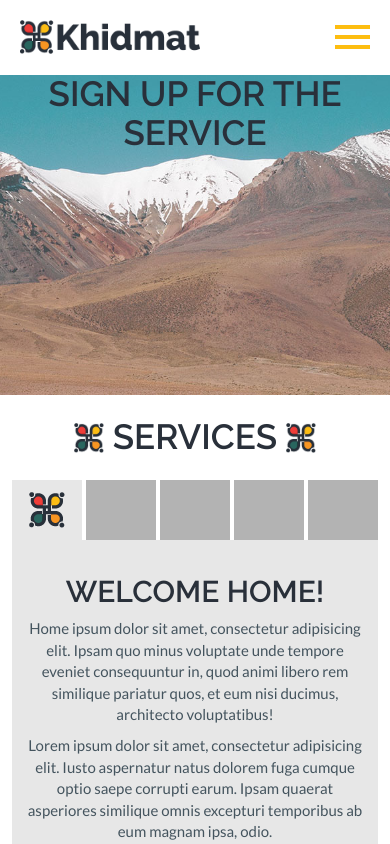
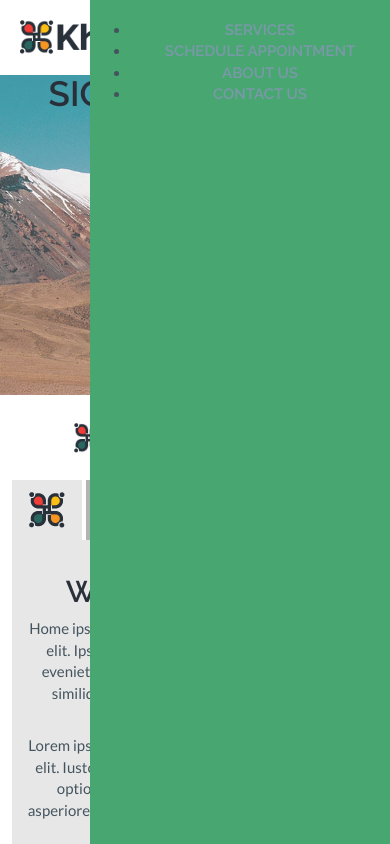
Before and after one commit to mghani101/Khidmat, a plain HTML site: page index.html in a window 390 px wide. Both pictures are taken after a click on the element 352 px from the left and 60 px from the top of the page. Shown: the top 844 px of the page. Drawn offline with nearby package versions, Linux system fonts and the light colour scheme.

Commit message:
sidebar menu slide in

```diff
--- a/css/style.css
+++ b/css/style.css
@@ -62,6 +62,10 @@ p {
 }
 
 #top-nav .navbar-small {
+	display: none;
+}
+
+.navbar-sibebar {
 	display: none;
 }
 
@@ -401,7 +405,7 @@ h1.k-icon-label {
 		display: inline-block;
 		float: right;
 		margin-right: 20px;
-		margin-top: 20px;
+		padding: 20px 0px 20px 0px;
 		cursor: pointer;
 	}
 
@@ -436,6 +440,28 @@ h1.k-icon-label {
 		margin-bottom: 6px;
 	}
 
+	div.navbar-sibebar {
+	  width: 300px;
+	  height: 100%;
+	  background-color: #48a770;
+	  position: absolute;
+	  top: 0;
+	  right: 0;
+	  padding: 20px 0;
+		z-index: 999;
+	}
+
+	.navbar-sibebar {
+		display: block;
+  	transition: all 0.3s ease;
+  	transform: translateX(100%);
+	}
+
+	.sidebar-active {
+		transition: all 0.3s ease;
+  	transform: translateX(0%);
+	}
+
 	.sign-up {
 		margin-top: 75px;
 	}
--- a/index.html
+++ b/index.html
@@ -35,8 +35,18 @@
 				<div class="line"></div>
 				<div class="line"></div>
 	  	</nav>
+
 		</div>
 	</header>
+
+	<div class="navbar-sibebar">
+		<ul>
+			<li><a class="page-link" href="#services">Services</a></li>
+			<li><a class="page-link" href="">Schedule Appointment</a></li>
+			<li><a class="page-link" href="#about">About Us</a></li>
+			<li><a class="page-link" href="#contact">Contact Us</a></li>
+		</ul>
+	</div>
 
 	<section id="sign-up" class="sign-up">
 		<h1>SIGN UP FOR THE SERVICE</h1>
--- a/js/khidmat.js
+++ b/js/khidmat.js
@@ -63,6 +63,22 @@ $(".page-link").on("click", function() {
 
   $('html, body').animate({
      scrollTop: $(page).offset().top-75 }, 500);
+});
+
+
+/*
+Function to handle the hamburger sidebar menu
+*/
+$('.navbar-small').on('click', function () {
+	$('.navbar-sibebar').addClass('sidebar-active');
+});
+
+$('.close').on('click', function () {
+	$('.sidebar').removeClass('active');
+});
+
+$('.navbar-sibebar a').on('click', function () {
+	$('.navbar-sibebar').removeClass('sidebar-active');
 });
 
 
```
